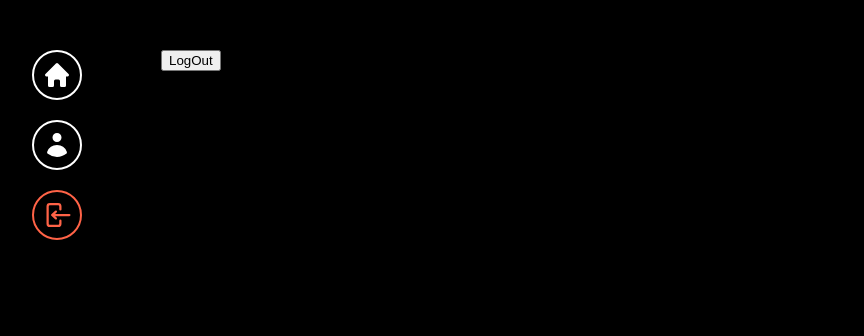
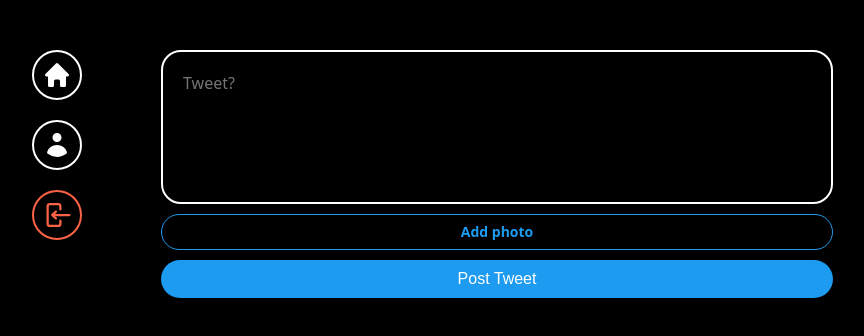
Before and after one commit to touhou09/nwitter-reloaded, a React app: page / in a window 1280 px wide. Shown: the top 336 px of the page, without its empty margins (237-1101 px from the left). Built offline with nearby package versions, Linux system fonts and the light colour scheme; no server answers; sample sign-in values are in the browser's storage; the HTML template or start-up script is replaced by a standard one.

Commit message:
tweet post page making

```diff
--- /dev/null
+++ b/src/component/post-tweet-form.tsx
@@ -0,0 +1,89 @@
+import React, { useState } from "react";
+import styled from "styled-components"
+
+const Form = styled.form`
+    display: flex;
+    flex-direction: column;
+    gap: 10px;
+`;
+const TextArea = styled.textarea`
+    border: 2px solid white;
+    padding: 20px;
+    border-radius: 20px;
+    font-size: 16px;
+    color: white;
+    background-color: black;
+    width: 100%;
+    resize: none;
+    font-family: system-ui, -apple-system, BlinkMacSystemFont, "Segoe UI", Roboto,
+        Oxygen, Ubuntu, Cantarell, "Open Sans", "Helvetica Neue", sans-serif;
+    &::placeholder {
+        font-size: 16px;
+    }
+    &:focus {
+        outline: none;
+        border-color: #1d9bf0;
+    }
+`;
+const AttachFileButton = styled.label`
+    padding: 10px 0px;
+    color: #1d9bf0;
+    text-align: center;
+    border-radius: 20px;
+    border: 1px solid #1d9bf0;
+    font-size: 14px;
+    font-weight: 600;
+    cursor: pointer;
+`;
+const AttachFileInput = styled.input`
+    display: none;
+`;
+const SubmitBtn = styled.input`
+    background-color: #1d9bf0;
+    color: white;
+    border: none;
+    padding: 10px 0px;
+    border-radius: 20px;
+    font-size: 16px;
+    cursor: pointer;
+    &:hover,
+    &:active {
+        opacity: 0.9;
+    }
+`;
+
+export default function PostTweetForm(){
+    const [isLoading, setLoading] = useState(false);
+    const [tweet, setTweet] = useState("");
+    const [file, setFile] = useState<File | null>(null);
+
+    const onChange = (e: React.ChangeEvent<HTMLTextAreaElement>) => {
+        setTweet(e.target.value);
+    }
+    const onFileChange = (e: React.ChangeEvent<HTMLInputElement>) => {
+        const {files} = e.target;
+        if (files && files.length === 1) {
+            setFile(files[0]);
+        }
+    }
+
+    return (
+    <Form>
+        <TextArea
+            rows={5}
+            maxLength={255}
+            onChange={onChange}
+            value={tweet}
+            placeholder="Tweet?"
+         />
+        <AttachFileButton htmlFor="file">{file ? "Photo added" : "Add photo"}</AttachFileButton>
+        <AttachFileInput
+            onChange={onFileChange}
+            type="file"
+            id="file"
+            accept="image/*"
+        />
+        <SubmitBtn type="submit" value="Post Tweet" />
+    </Form>
+    );
+}
--- a/src/routes/home.tsx
+++ b/src/routes/home.tsx
@@ -1,12 +1,13 @@
+import styled from "styled-components";
 import { auth } from "../firebase"
+import PostTweetForm from "../component/post-tweet-form";
+
+const Wrapper = styled.div``;
 
 export default function Home(){
-    const logOut = () =>{
-        auth.signOut();
-    }
     return (
-    <h1>
-        <button onClick={logOut}>LogOut</button>
-    </h1>
+        <Wrapper>
+            <PostTweetForm />
+        </Wrapper>
     )
 }
```
